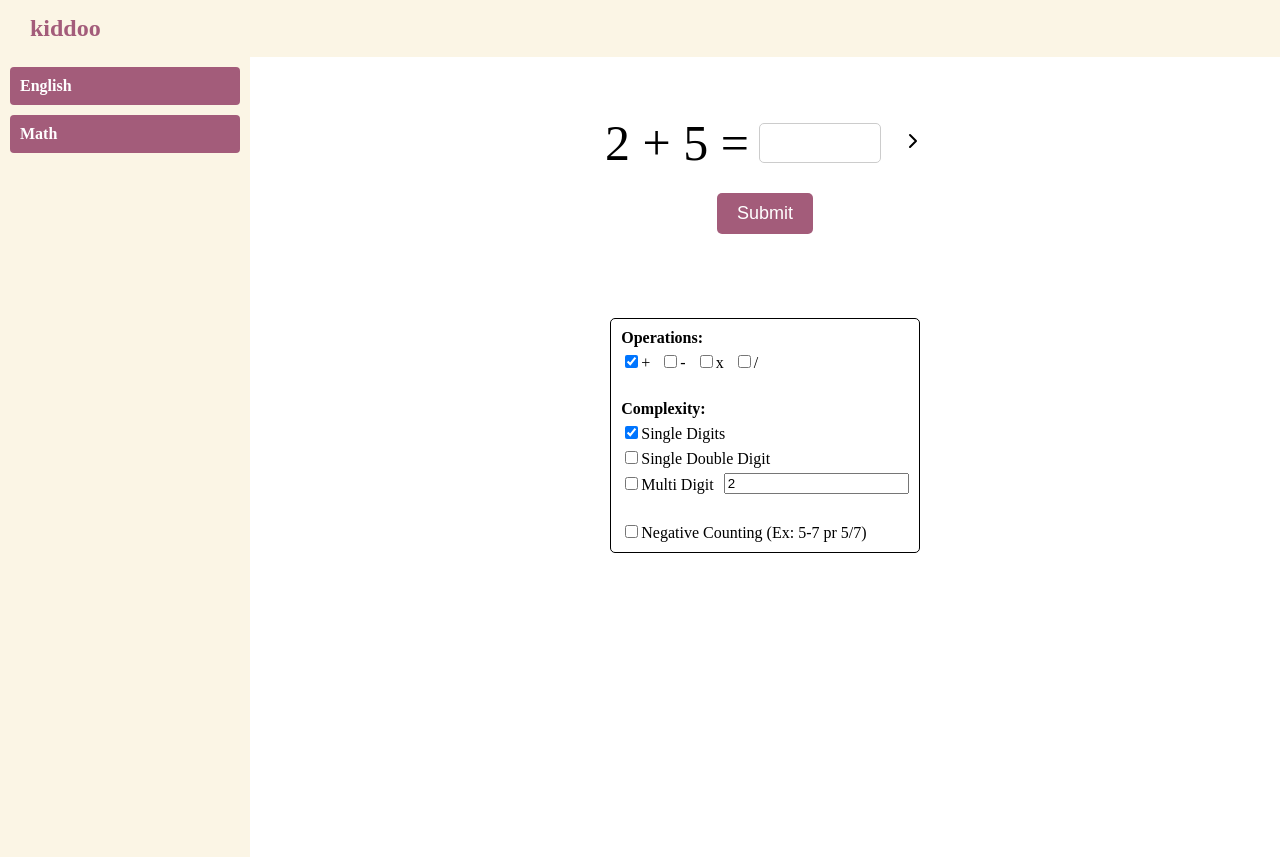
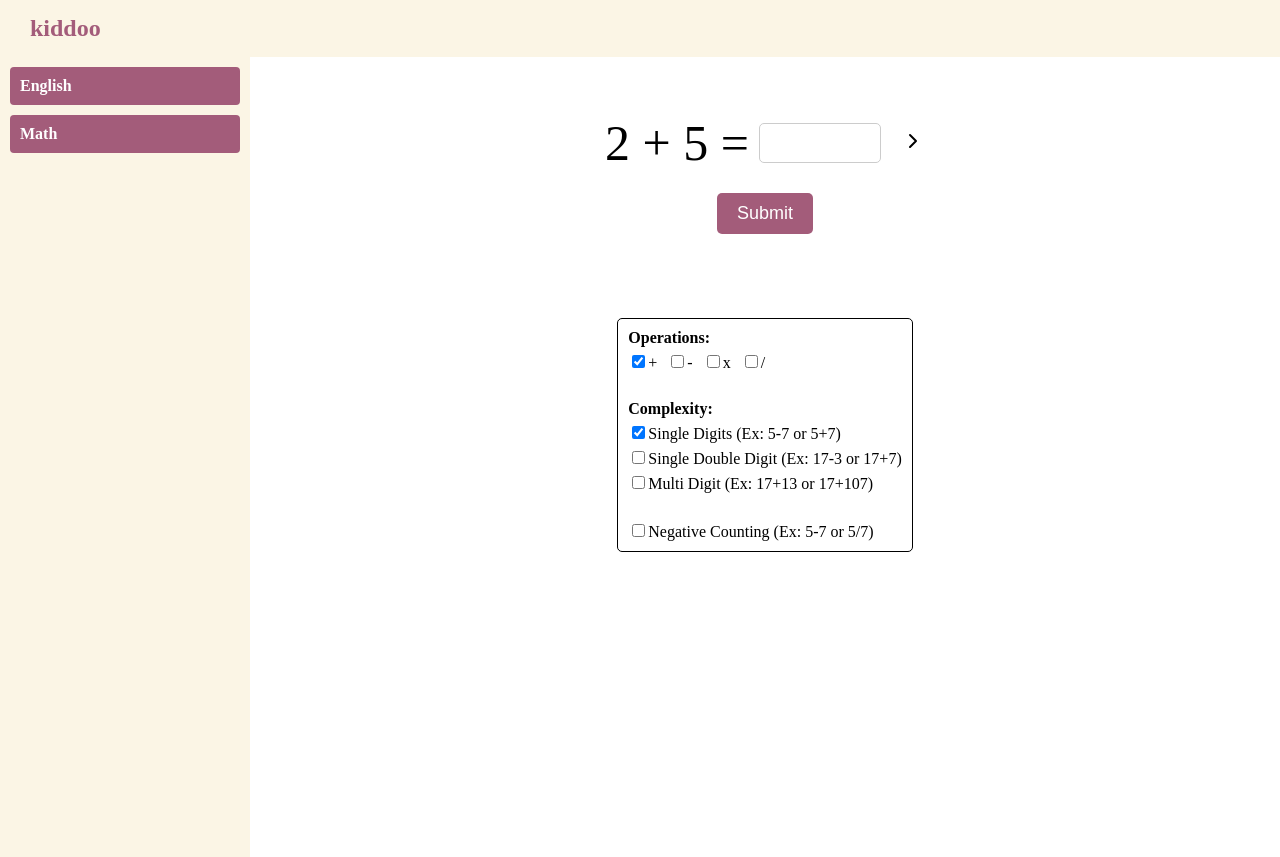
Before and after one commit to dnshariprasad/kidmath, a React (Vite) app: page /#/counting in a window 1280 px wide. Built offline with nearby package versions, Linux system fonts and the light colour scheme.

Commit message:
validations added

```diff
--- a/src/pages/MathChallenge.tsx
+++ b/src/pages/MathChallenge.tsx
@@ -14,6 +14,7 @@ import {
   generateChallenge,
   operations,
 } from "../util/MathUtil";
+import { COUNTING_COMPLEXITY } from "../util/Constants";
 const ContainerH = styled.div`
   display: flex;
   gap: 10px;
@@ -30,7 +31,9 @@ const ContainerV = styled.div`
 
 const MathChallenge = () => {
   //config
-  const [complexity, setComplexity] = useState("singleDigit");
+  const [complexity, setComplexity] = useState(
+    COUNTING_COMPLEXITY.SINGLE_DIGIT
+  );
   const [selectedOperations, setSelectedOperations] = useState(["+"]);
   const [inputValue, setInputValue] = useState("");
   const [negativeCounting, setNegativeCounting] = useState(false);
@@ -134,35 +137,39 @@ const MathChallenge = () => {
         <label>
           <input
             type="checkbox"
-            checked={complexity === "singleDigit"}
-            onChange={() => handleSelection("singleDigit")}
+            checked={complexity === COUNTING_COMPLEXITY.SINGLE_DIGIT}
+            onChange={() => handleSelection(COUNTING_COMPLEXITY.SINGLE_DIGIT)}
           />
-          Single Digits
+          Single Digits (Ex: 5-7 or 5+7)
         </label>
         <label>
           <input
             type="checkbox"
-            checked={complexity === "oneDoubleDigit"}
-            onChange={() => handleSelection("oneDoubleDigit")}
+            checked={complexity === COUNTING_COMPLEXITY.SINGLE_DOUBLEDIGIT}
+            onChange={() =>
+              handleSelection(COUNTING_COMPLEXITY.SINGLE_DOUBLEDIGIT)
+            }
           />
-          Single Double Digit
+          Single Double Digit (Ex: 17-3 or 17+7)
         </label>
         <ContainerH>
           <label>
             <input
               type="checkbox"
-              checked={complexity === "multiDigit"}
-              onChange={() => handleSelection("multiDigit")}
+              checked={complexity === COUNTING_COMPLEXITY.MULTI_DIGIT}
+              onChange={() => handleSelection(COUNTING_COMPLEXITY.MULTI_DIGIT)}
             />
-            Multi Digit
+            Multi Digit (Ex: 17+13 or 17+107)
           </label>
-
+          {complexity === "multiDigit" && (
             <input
               type="number"
               value={maxDigits}
               onChange={(e) => setMaxDigits(parseInt(e.target.value))}
               min={2}
+              disabled={complexity !== "multiDigit"} // Disable if not multiDigit
             />
+          )}
         </ContainerH>
         <br />
         <label>
@@ -171,7 +178,7 @@ const MathChallenge = () => {
             checked={negativeCounting}
             onChange={() => setNegativeCounting(!negativeCounting)}
           />
-          Negative Counting (Ex: 5-7 pr 5/7)
+          Negative Counting (Ex: 5-7 or 5/7)
         </label>
       </ContainerV>
     </CenteredContainerVertical>
--- a/src/util/Constants.tsx
+++ b/src/util/Constants.tsx
@@ -1,3 +1,9 @@
+export const COUNTING_COMPLEXITY = {
+  SINGLE_DIGIT: "singleDigit",
+  SINGLE_DOUBLEDIGIT: "oneDoubleDigit",
+  MULTI_DIGIT: "multiDigit",
+};
+
 export const MAIN_MENU = [
   {
     isEnabled: true,
--- a/src/util/MathUtil.ts
+++ b/src/util/MathUtil.ts
@@ -1,3 +1,5 @@
+import { COUNTING_COMPLEXITY } from "./Constants";
+
 export const operations = ["+", "-", "x", "/"];
 export const getMaxNumber = (digits: number): number => {
   return 10 ** digits - 1;
@@ -23,7 +25,7 @@ export const generateChallenge = (
   }
   //Default Complexity Level
   if (cplxty === undefined || cplxty === null || cplxty === "") {
-    cplxty = "singleDigit";
+    cplxty = COUNTING_COMPLEXITY.SINGLE_DIGIT;
   }
 
   //generate operation
@@ -52,10 +54,11 @@ function getNumbers(
 ) {
   let newNum1 = 0;
   let newNum2 = 0;
-  if (selectedOption === "singleDigit") {
+
+  if (selectedOption === COUNTING_COMPLEXITY.SINGLE_DIGIT) {
     newNum1 = getRandomNumber(9);
     newNum2 = getRandomNumber(9);
-  } else if (selectedOption === "oneDoubleDigit") {
+  } else if (selectedOption === COUNTING_COMPLEXITY.SINGLE_DOUBLEDIGIT) {
     if (Math.random() > 0.5) {
       newNum1 = getRandomNumber(9);
       newNum2 = getRandomNumber(99);
@@ -63,7 +66,7 @@ function getNumbers(
       newNum1 = getRandomNumber(99);
       newNum2 = getRandomNumber(9);
     }
-  } else if (selectedOption === "multiDigit") {
+  } else if (selectedOption === COUNTING_COMPLEXITY.MULTI_DIGIT) {
     newNum1 = getRandomNumber(getMaxNumber(maxDigits));
     newNum2 = getRandomNumber(getMaxNumber(maxDigits));
   }
```
Lines whose indentation alone changed are shown as unchanged.
